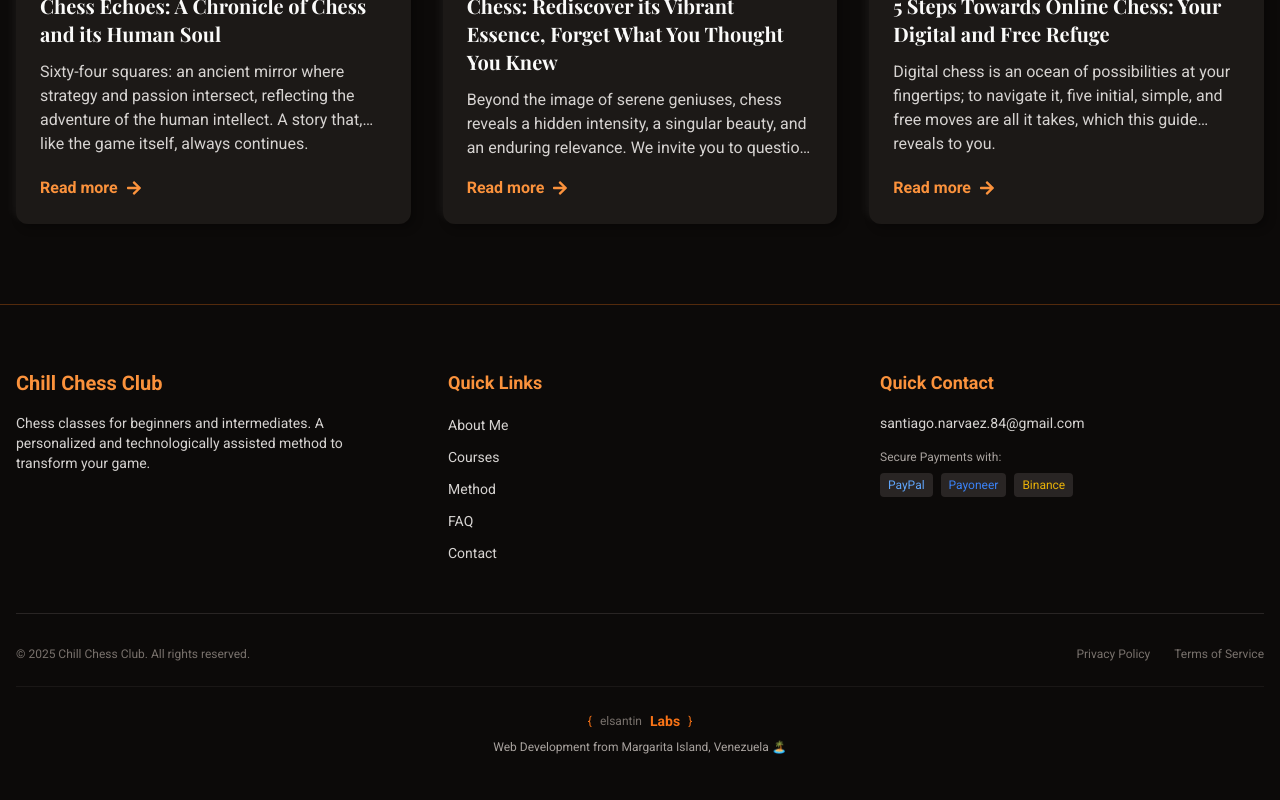
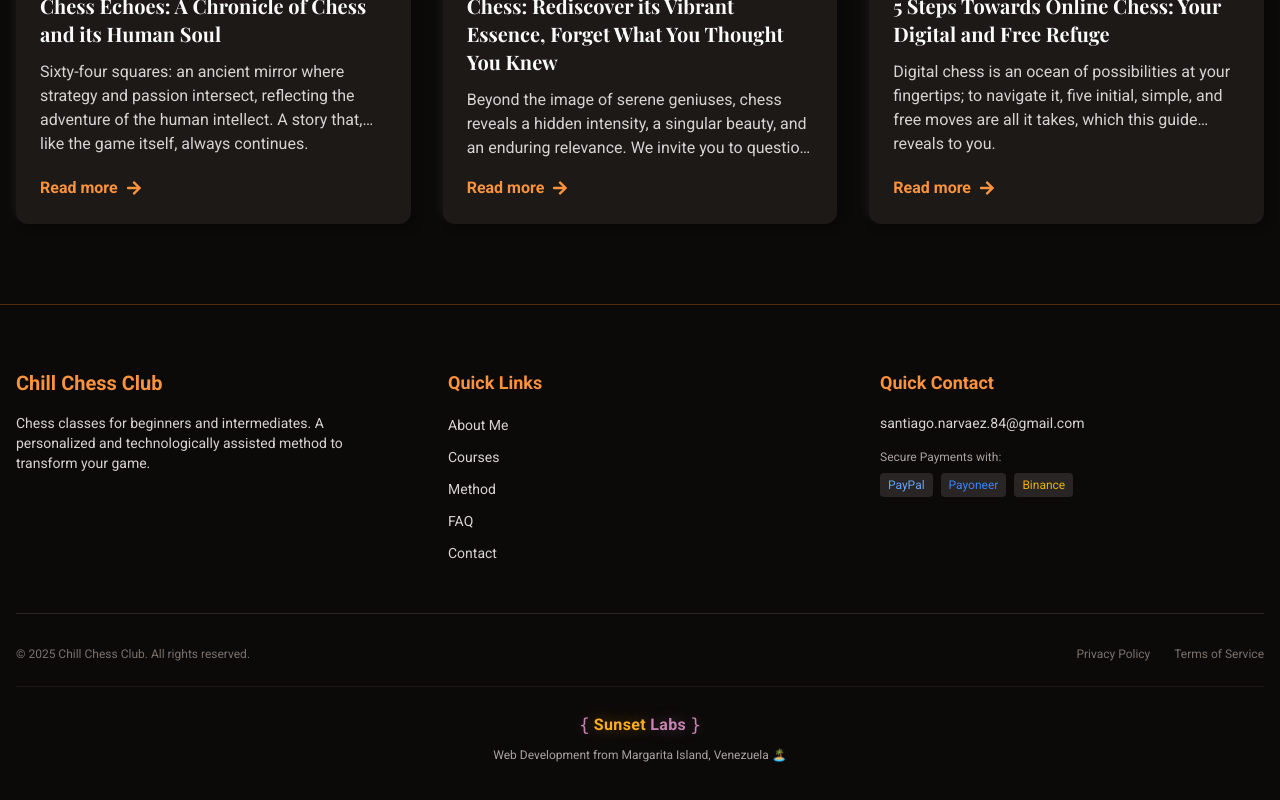
Before and after one commit to elsantin/chill-chess-club, a Next.js app: page /en/blog in a window 1280 px wide. Shown: the part 542-1342 px from the top of the page. Built offline with nearby package versions, Linux system fonts and the light colour scheme; a web font is replaced by a local one.

Commit message:
feat: update footer with SunsetLabs branding and custom colors

```diff
--- a/app/[locale]/components/Footer.tsx
+++ b/app/[locale]/components/Footer.tsx
@@ -122,27 +122,58 @@ export default function Footer() {
             </div>
           </div>
 
-          {/* Agency Credit - At the very bottom */}
+          {/* Agency Credit - SunsetLabs Branding */}
           <div className="text-center pt-6 border-t border-warmGray-800/50">
             <a
-              href="https://elsantin-labs.vercel.app/"
+              href="https://sunsetlabs.dev"
               target="_blank"
               rel="noopener noreferrer"
               className="inline-block group"
             >
-              <div className="flex items-center justify-center gap-2 mb-2">
-                <span className="text-sunset-500 text-xs group-hover:text-sunset-400 transition-colors">
+              <div className="flex items-center justify-center gap-1 mb-2">
+                {/* Opening Bracket */}
+                <span
+                  className="text-[#C682B1] text-lg font-mono group-hover:text-[#FE1784] transition-all duration-300"
+                  style={{ textShadow: "0 0 10px rgba(198, 130, 177, 0.3)" }}
+                >
                   {"{"}
                 </span>
-                <span className="text-warmGray-500 text-xs">elsantin</span>
-                <span className="text-sunset-500 font-bold text-sm group-hover:text-sunset-400 transition-colors">
+
+                {/* Sunset - Orange */}
+                <span
+                  className="text-[#FDAD1F] font-bold text-base tracking-wide group-hover:text-[#FDAD1F] transition-all duration-300"
+                  style={{
+                    textShadow: "0 0 15px rgba(253, 173, 31, 0.4)",
+                    fontFamily: "var(--font-roboto)",
+                  }}
+                >
+                  Sunset
+                </span>
+
+                {/* Labs - Pink */}
+                <span
+                  className="text-[#C682B1] font-bold text-base tracking-wide group-hover:text-[#FE1784] transition-all duration-300"
+                  style={{
+                    textShadow: "0 0 15px rgba(198, 130, 177, 0.4)",
+                    fontFamily: "var(--font-roboto)",
+                  }}
+                >
                   Labs
                 </span>
-                <span className="text-sunset-500 text-xs group-hover:text-sunset-400 transition-colors">
+
+                {/* Closing Bracket */}
+                <span
+                  className="text-[#C682B1] text-lg font-mono group-hover:text-[#FE1784] transition-all duration-300"
+                  style={{ textShadow: "0 0 10px rgba(198, 130, 177, 0.3)" }}
+                >
                   {"}"}
                 </span>
               </div>
-              <p className="text-warmGray-400 text-xs">{t("madeBy")}</p>
+
+              {/* Subtitle */}
+              <p className="text-warmGray-400 text-xs group-hover:text-warmGray-300 transition-colors">
+                {t("madeBy")}
+              </p>
             </a>
           </div>
         </div>
--- a/tailwind.config.js
+++ b/tailwind.config.js
@@ -84,6 +84,13 @@ module.exports = {
           DEFAULT: "#f59e0b",
           dark: "#d97706",
         },
+        sunsetlabs: {
+          orange: "#FDAD1F",
+          pink: "#C682B1",
+          magenta: "#FE1784",
+          blue: "#3E7FF1",
+          dark: "#070C20",
+        },
       },
       boxShadow: {
         "neumorphic-sm":
```
